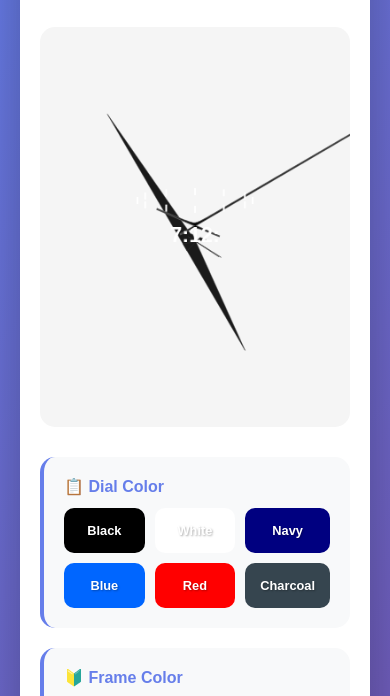
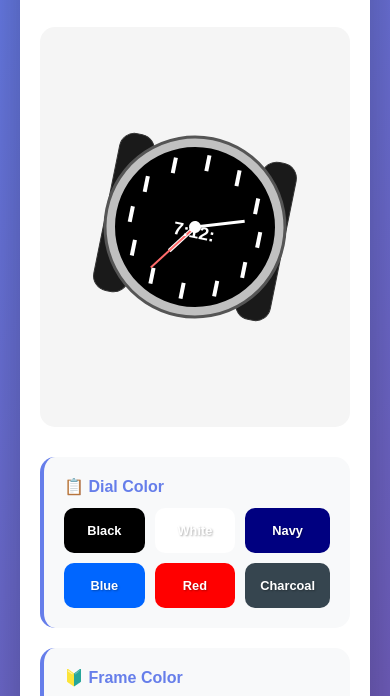
Before and after one commit to YashSarkar150611/YASH-, a plain HTML site: page index.html in a window 390 px wide. Shown: the part 118-814 px from the top of the page. Drawn offline with Linux system fonts and the light colour scheme.

Commit message:
Fix: Simplified 3D watch with proper rendering on phone and desktop

```diff
--- a/index.html
+++ b/index.html
@@ -63,12 +63,14 @@
             min-height: 400px;
             background: #f5f5f5;
             border-radius: 15px;
+            position: relative;
         }
 
         canvas {
             max-width: 100%;
             border-radius: 10px;
             cursor: grab;
+            display: block;
         }
 
         canvas:active {
@@ -211,7 +213,7 @@
         <div class="content">
             <!-- 3D Canvas -->
             <div class="canvas-container">
-                <canvas id="watchCanvas" width="350" height="400"></canvas>
+                <canvas id="watchCanvas"></canvas>
             </div>
 
             <!-- Controls -->
@@ -255,7 +257,7 @@
 
                 <!-- Info -->
                 <div class="info-box">
-                    ℹ️ 3D watch with rotating straps. Drag to rotate!
+                    ℹ️ Drag to rotate the watch. Click colors to customize!
                 </div>
             </div>
         </div>
@@ -311,163 +313,127 @@
             neon: { dialColor: '#00ff00', frameColor: '#00ffff', strapColor: '#ff00ff' }
         };
 
-        // 3D Vector
-        class Vector3 {
-            constructor(x = 0, y = 0, z = 0) {
-                this.x = x;
-                this.y = y;
-                this.z = z;
-            }
+        const canvas = document.getElementById('watchCanvas');
+        const ctx = canvas.getContext('2d');
 
-            rotateX(angle) {
-                const cos = Math.cos(angle);
-                const sin = Math.sin(angle);
-                const y = this.y * cos - this.z * sin;
-                const z = this.y * sin + this.z * cos;
-                return new Vector3(this.x, y, z);
-            }
-
-            rotateY(angle) {
-                const cos = Math.cos(angle);
-                const sin = Math.sin(angle);
-                const x = this.x * cos + this.z * sin;
-                const z = -this.x * sin + this.z * cos;
-                return new Vector3(x, this.y, z);
-            }
-
-            project(distance = 5) {
-                const scale = distance / (distance + this.z);
-                return {
-                    x: this.x * scale,
-                    y: this.y * scale,
-                    z: this.z,
-                    scale: scale
-                };
-            }
+        // Set canvas size
+        function resizeCanvas() {
+            const container = canvas.parentElement;
+            canvas.width = Math.min(350, container.clientWidth - 20);
+            canvas.height = 400;
         }
 
         // Draw 3D Watch
         function draw3DWatch() {
-            const canvas = document.getElementById('watchCanvas');
-            const ctx = canvas.getContext('2d');
-
             ctx.fillStyle = '#f5f5f5';
             ctx.fillRect(0, 0, canvas.width, canvas.height);
 
+            const centerX = canvas.width / 2;
+            const centerY = canvas.height / 2;
+
             ctx.save();
-            ctx.translate(canvas.width / 2, canvas.height / 2);
+            ctx.translate(centerX, centerY);
 
-            // Draw straps (left and right)
-            drawStrap(ctx, -60, -80, 30, 160, rotationX, rotationY);
-            drawStrap(ctx, 30, -80, 30, 160, rotationX, rotationY);
+            // Apply rotation
+            ctx.rotate(rotationY);
+
+            // Draw left strap
+            drawStrap(ctx, -90, -80, 35, 160);
+
+            // Draw right strap
+            drawStrap(ctx, 55, -80, 35, 160);
 
             // Draw watch case
-            drawWatch(ctx, rotationX, rotationY);
+            ctx.fillStyle = watchState.frameColor;
+            ctx.beginPath();
+            ctx.arc(0, 0, 90, 0, Math.PI * 2);
+            ctx.fill();
+            ctx.strokeStyle = '#555';
+            ctx.lineWidth = 3;
+            ctx.stroke();
+
+            // Draw watch dial
+            ctx.fillStyle = watchState.dialColor;
+            ctx.beginPath();
+            ctx.arc(0, 0, 80, 0, Math.PI * 2);
+            ctx.fill();
+
+            // Draw hour markers
+            for (let i = 0; i < 12; i++) {
+                const angle = (i / 12) * Math.PI * 2 - Math.PI / 2;
+                const x = Math.cos(angle) * 65;
+                const y = Math.sin(angle) * 65;
+                ctx.fillStyle = '#fff';
+                ctx.fillRect(x - 2, y - 8, 4, 16);
+            }
+
+            // Draw clock hands
+            const now = new Date();
+            const hours = now.getHours() % 12;
+            const minutes = now.getMinutes();
+            const seconds = now.getSeconds();
+
+            // Hour hand
+            const hourAngle = ((hours + minutes / 60) / 12) * Math.PI * 2 - Math.PI / 2;
+            ctx.strokeStyle = isLight(watchState.dialColor) ? '#000' : '#fff';
+            ctx.lineWidth = 4;
+            ctx.beginPath();
+            ctx.moveTo(0, 0);
+            ctx.lineTo(Math.cos(hourAngle) * 35, Math.sin(hourAngle) * 35);
+            ctx.stroke();
+
+            // Minute hand
+            const minuteAngle = (minutes / 60) * Math.PI * 2 - Math.PI / 2;
+            ctx.lineWidth = 3;
+            ctx.beginPath();
+            ctx.moveTo(0, 0);
+            ctx.lineTo(Math.cos(minuteAngle) * 50, Math.sin(minuteAngle) * 50);
+            ctx.stroke();
+
+            // Second hand
+            const secondAngle = (seconds / 60) * Math.PI * 2 - Math.PI / 2;
+            ctx.strokeStyle = '#ff6b6b';
+            ctx.lineWidth = 2;
+            ctx.beginPath();
+            ctx.moveTo(0, 0);
+            ctx.lineTo(Math.cos(secondAngle) * 60, Math.sin(secondAngle) * 60);
+            ctx.stroke();
+
+            // Center dot
+            ctx.fillStyle = '#fff';
+            ctx.beginPath();
+            ctx.arc(0, 0, 6, 0, Math.PI * 2);
+            ctx.fill();
+
+            // Draw time text
+            const textColor = isLight(watchState.dialColor) ? '#000000' : '#ffffff';
+            ctx.fillStyle = textColor;
+            ctx.font = 'bold 18px Arial';
+            ctx.textAlign = 'center';
+            ctx.textBaseline = 'bottom';
+            const timeStr = now.toLocaleTimeString().substring(0, 5);
+            ctx.fillText(timeStr, 0, 15);
 
             ctx.restore();
         }
 
-        // Draw Individual Strap
-        function drawStrap(ctx, x, y, width, height, rotX, rotY) {
-            const corners = [
-                new Vector3(x, y, 10),
-                new Vector3(x + width, y, 10),
-                new Vector3(x + width, y + height, 10),
-                new Vector3(x, y + height, 10),
-                new Vector3(x, y, -5),
-                new Vector3(x + width, y, -5),
-                new Vector3(x + width, y + height, -5),
-                new Vector3(x, y + height, -5)
-            ];
-
-            // Rotate
-            const rotated = corners.map(v => v.rotateX(rotX).rotateY(rotY));
-            const projected = rotated.map(v => v.project());
-
-            // Sort by z-depth
-            const faces = [
-                { points: [0, 1, 2, 3], color: watchState.strapColor },
-                { points: [4, 5, 6, 7], color: '#999999' }
-            ];
-
-            faces.sort((a, b) => {
-                const avgA = a.points.reduce((sum, i) => sum + projected[i].z, 0) / a.points.length;
-                const avgB = b.points.reduce((sum, i) => sum + projected[i].z, 0) / b.points.length;
-                return avgA - avgB;
-            });
-
-            faces.forEach(face => {
-                ctx.fillStyle = face.color;
-                ctx.beginPath();
-                face.points.forEach((i, idx) => {
-                    const proj = projected[i];
-                    if (idx === 0) ctx.moveTo(proj.x, proj.y);
-                    else ctx.lineTo(proj.x, proj.y);
-                });
-                ctx.closePath();
-                ctx.fill();
-                ctx.strokeStyle = '#333';
-                ctx.lineWidth = 0.5;
-                ctx.stroke();
-            });
+        // Draw strap
+        function drawStrap(ctx, x, y, width, height) {
+            ctx.fillStyle = watchState.strapColor;
+            ctx.beginPath();
+            ctx.roundRect(x, y, width, height, 15);
+            ctx.fill();
+            ctx.strokeStyle = '#333';
+            ctx.lineWidth = 1;
+            ctx.stroke();
         }
 
-        // Draw 3D Watch
-        function drawWatch(ctx, rotX, rotY) {
-            // Create watch case cylinder
-            const mainCircle = [];
-            for (let i = 0; i < 20; i++) {
-                const angle = (i / 20) * Math.PI * 2;
-                const x = Math.cos(angle) * 80;
-                const z = Math.sin(angle) * 80;
-                mainCircle.push(new Vector3(x, -40, z));
-            }
-
-            // Rotate and project
-            const rotated = mainCircle.map(v => v.rotateX(rotX).rotateY(rotY));
-            const projected = rotated.map(v => v.project());
-
-            // Draw watch case
-            ctx.fillStyle = watchState.frameColor;
-            ctx.beginPath();
-            projected.forEach((p, i) => {
-                if (i === 0) ctx.moveTo(p.x, p.y);
-                else ctx.lineTo(p.x, p.y);
-            });
-            ctx.closePath();
-            ctx.fill();
-            ctx.strokeStyle = '#555';
-            ctx.lineWidth = 2;
-            ctx.stroke();
-
-            // Draw dial (top face)
-            ctx.fillStyle = watchState.dialColor;
-            ctx.beginPath();
-            projected.forEach((p, i) => {
-                if (i === 0) ctx.moveTo(p.x, p.y);
-                else ctx.lineTo(p.x, p.y);
-            });
-            ctx.closePath();
-            ctx.fill();
-
-            // Draw time on dial
-            const textColor = isLight(watchState.dialColor) ? '#000000' : '#ffffff';
-            ctx.fillStyle = textColor;
-            ctx.font = 'bold 24px Arial';
-            ctx.textAlign = 'center';
-            ctx.textBaseline = 'middle';
-            const now = new Date();
-            const timeStr = now.toLocaleTimeString().substring(0, 5);
-            ctx.fillText(timeStr, 0, 10);
-
-            // Draw hour markers
-            for (let i = 0; i < 12; i++) {
-                const angle = (i / 12) * Math.PI * 2;
-                const x = Math.cos(angle) * 65;
-                const y = -30 + Math.sin(angle) * 10;
-                ctx.fillStyle = '#fff';
-                ctx.fillRect(x - 1, y - 4, 2, 8);
-            }
+        // Check if color is light
+        function isLight(hex) {
+            const r = parseInt(hex.substr(1, 2), 16);
+            const g = parseInt(hex.substr(3, 2), 16);
+            const b = parseInt(hex.substr(5, 2), 16);
+            return (r * 299 + g * 587 + b * 114) / 1000 > 128;
         }
 
         // Initialize Color Pickers
@@ -519,14 +485,6 @@
             });
         }
 
-        // Check if color is light
-        function isLight(hex) {
-            const r = parseInt(hex.substr(1, 2), 16);
-            const g = parseInt(hex.substr(3, 2), 16);
-            const b = parseInt(hex.substr(5, 2), 16);
-            return (r * 299 + g * 587 + b * 114) / 1000 > 128;
-        }
-
         // Apply Preset
         function applyPreset(name) {
             watchState = { ...presets[name] };
@@ -535,7 +493,6 @@
 
         // Download Watch
         function downloadWatch() {
-            const canvas = document.getElementById('watchCanvas');
             const link = document.createElement('a');
             link.href = canvas.toDataURL('image/png');
             link.download = `yash-3d-watch-${Date.now()}.png`;
@@ -549,19 +506,19 @@
         // Reset Watch
         function resetWatch() {
             watchState = { ...presets.classic };
+            rotationX = 0.3;
+            rotationY = 0.2;
             updateActiveButtons();
         }
 
         // Mouse Controls
-        const canvas = document.getElementById('watchCanvas');
-
         canvas.addEventListener('mousedown', (e) => {
             isDragging = true;
             lastX = e.clientX;
             lastY = e.clientY;
         });
 
-        canvas.addEventListener('mousemove', (e) => {
+        document.addEventListener('mousemove', (e) => {
             if (!isDragging) return;
             const deltaX = e.clientX - lastX;
             const deltaY = e.clientY - lastY;
@@ -571,7 +528,7 @@
             lastY = e.clientY;
         });
 
-        canvas.addEventListener('mouseup', () => {
+        document.addEventListener('mouseup', () => {
             isDragging = false;
         });
 
@@ -582,7 +539,7 @@
             lastY = e.touches[0].clientY;
         });
 
-        canvas.addEventListener('touchmove', (e) => {
+        document.addEventListener('touchmove', (e) => {
             if (!isDragging) return;
             const deltaX = e.touches[0].clientX - lastX;
             const deltaY = e.touches[0].clientY - lastY;
@@ -592,7 +549,7 @@
             lastY = e.touches[0].clientY;
         });
 
-        canvas.addEventListener('touchend', () => {
+        document.addEventListener('touchend', () => {
             isDragging = false;
         });
 
@@ -604,10 +561,13 @@
 
         // Initialize
         window.addEventListener('DOMContentLoaded', () => {
+            resizeCanvas();
             initializeColorPickers();
             updateActiveButtons();
             animate();
         });
+
+        window.addEventListener('resize', resizeCanvas);
     </script>
 </body>
 </html>
```
